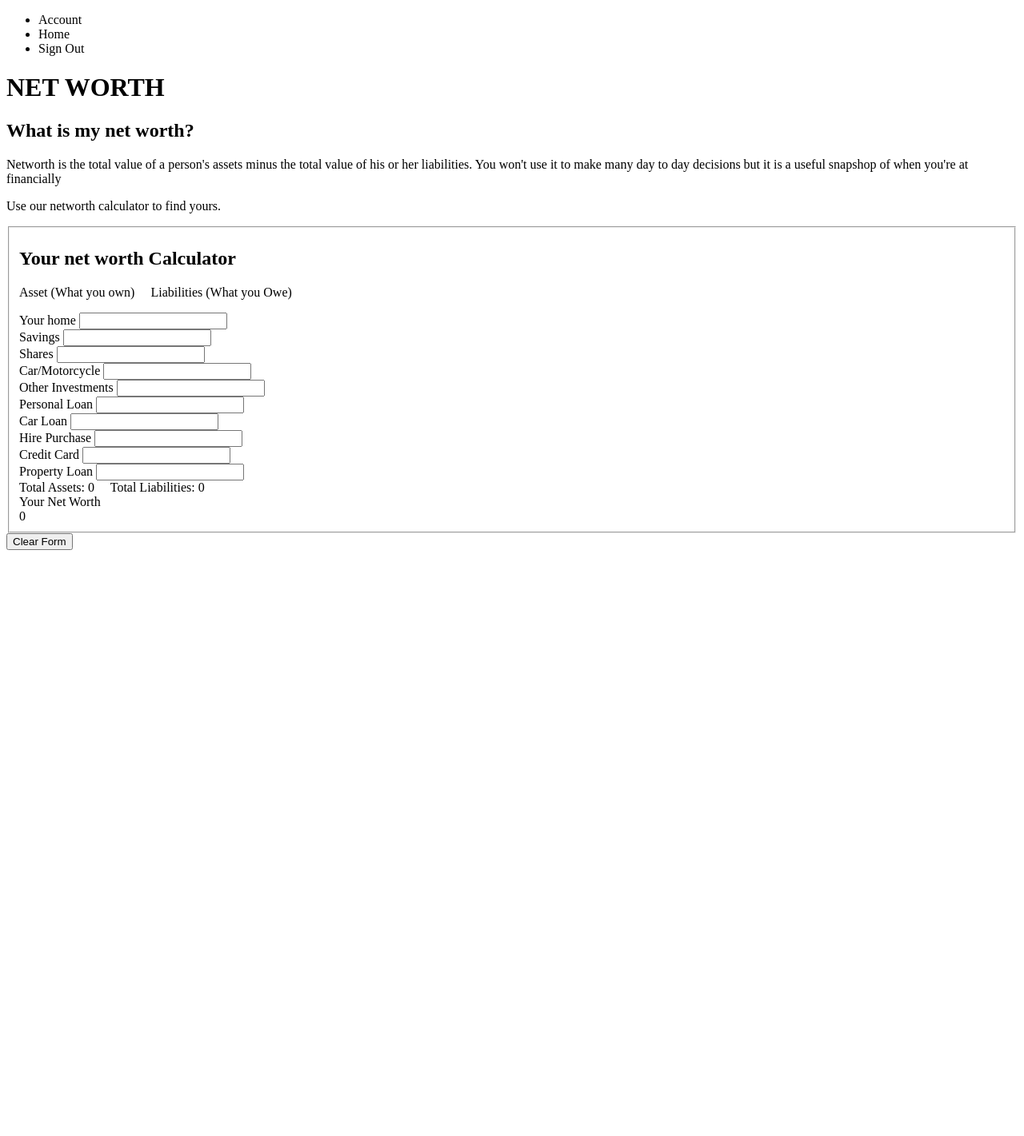
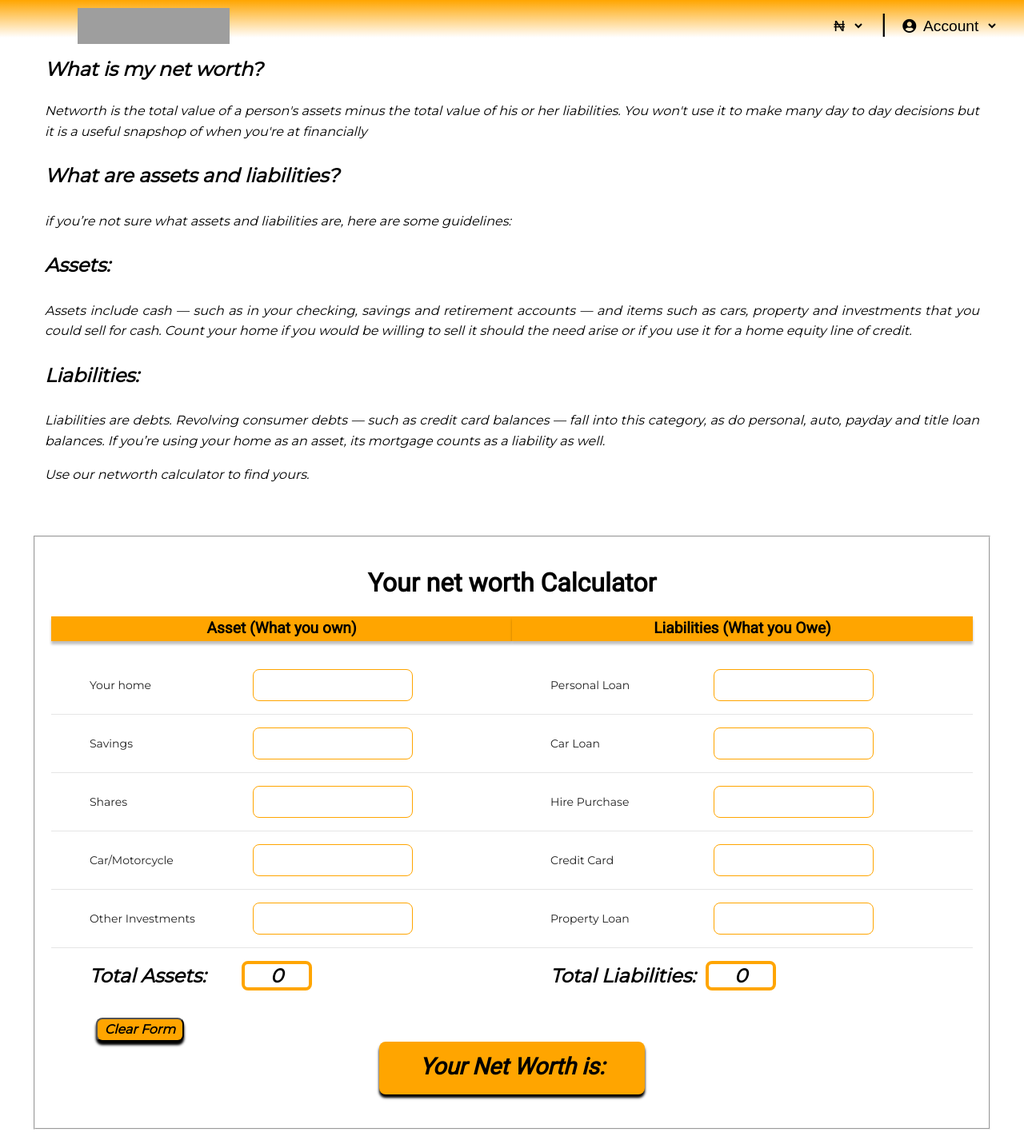
Before and after one commit to hngi/team-horme-net-worth-web-app, a PHP site: page /asset.html in a window 1280 px wide. Shown: the whole page at 80% size. Before the commit the page ends 688 px from the top, so only its background shows below. Run offline with PHP 8.4, Linux system fonts and the light colour scheme; some libraries are stand-ins or nearby versions; grey boxes are pictures that could not be loaded.

Commit message:
Updated assets style

```diff
--- a/asset.html
+++ b/asset.html
@@ -6,64 +6,162 @@
     <title>Networth Calculator</title>
     <meta name="viewport" content="width=device-width, initial-scale=1">
     <link rel="stylesheet" type="text/css" media="screen" href="style.css" />
-
+    <!-- font awesome -->
+    <link
+    rel="stylesheet"
+    href="https://use.fontawesome.com/releases/v5.8.1/css/all.css"
+    integrity="sha384-50oBUHEmvpQ+1lW4y57PTFmhCaXp0ML5d60M1M7uH2+nqUivzIebhndOJK28anvf"
+    crossorigin="anonymous"
+  />
+    <!-- google fonts -->
+    <link href="https://fonts.googleapis.com/css?family=Montserrat&display=swap" rel="stylesheet">
+    <link href="https://fonts.googleapis.com/css?family=Roboto&display=swap" rel="stylesheet">
 </head>
 <body>
-    <nav>
-        <div class="navigation">
+    <header id="header font">
+        <span>
+            <img
+            src="https://res.cloudinary.com/izik4004/image/upload/v1569344486/Group.png"
+            alt="logo"
+            style="height:45px; width:190px; padding: 0.6rem 0;"
+            id="logo-img"
+            />
+        </span>
+
+        <nav id="navigation">
             <ul>
-                <li>Account</li>
-                <li>Home</li>
-                <li>Sign Out</li>
+                <li>
+                    <a class="nav-link">
+                        <select name="currencies" id="">
+                            <option value="">&#8358</option>
+                            <option value="">&#8352</option>
+                            <option value="">&#8360</option>
+                            <option value="">&#8364</option>
+                            <option value="">&#8371</option>
+                            <option value="">&#8368</option>
+                            <option value="">&#8367</option>
+                            <option value="">&#8366</option>
+                            <option value="">&#8365</option>
+                        </select>
+                    </a>
+                </li> <b class="slash">|</b>
+                <li >
+                    <a class="nav-link"><i class="fas fa-user-circle"></i>
+                        <select name="dropdown" id="">
+                            <option value="account">Account</option>
+                            <option value="home">Home</option>
+                            <option value="signout">Sign OUt</option>
+                        </select>
+                    </a>
+                </li>
             </ul>
+        </nav>
+    </header>
+
+    <div class="container">
+        <div class = "main-heading font italize">
+            <h2 class="bold">What is my net worth?</h2>
+            <p> Networth is the total value of a person's assets minus the total value of his or her liabilities.
+                You won't use it to make many day to day decisions but it is a useful snapshop of when you're at financially
+            </p>
+
+            <h3 class="bold">What are assets and liabilities?</h3>
+                <p>if you’re not sure what assets and liabilities are, here are some guidelines:</p>
+
+            <h3 class="bold">Assets:</h3>
+            <p>
+                Assets include cash — such as in your checking,
+                savings and retirement accounts — and items such as cars, property
+                and investments that you could sell for cash.
+                Count your home if you would be willing to sell it
+                should the need arise or if you use it for a home equity line of credit.
+            </p>
+
+            <h3 class="bold">Liabilities:</h3>
+            <p>
+                Liabilities are debts. Revolving consumer
+                debts — such as credit card balances — fall
+                into this category, as do personal, auto, payday and title
+                loan balances. If you’re using
+                your home as an asset, its mortgage counts as a liability as well.
+            </p>
+
+
+            <p>Use our networth calculator to find yours.</p>
         </div>
-    </nav>
-    <div class=" ">
-        <h1>NET WORTH</h1>
-    </div>
-    <div class = " ">
-        <h2>What is my net worth?</h2>
-        <p class = " "> Networth is the total value of a person's assets minus the total value of his or her liabilities. You won't use it to make many day to day decisions but it is a useful snapshop of when you're at financially</p>
-        <p class=" ">Use our networth calculator to find yours.</p>
-    </div>
+
         <form name="frmExample" id="frmExample" method="post">
             <fieldset>
-            <div class = " ">
-                <h2>Your net worth Calculator</h2>
+                <h2 class="form-heading">Your net worth Calculator</h2>
+
+                <div id="assetLiability">
+                    <!-- Assets -->
+                    <div>
+                        <p>Asset (What you own)</p>
+                        <div class="block">
+                            <label>Your home</label>
+                            <input type="text" name="home" value="" class="calc" onblur="rejectNegatives(this)"/>
                         </div>
+                        <div class="block">
+                            <label>Savings</label>
+                            <input type="text" name="savings" value="" class="calc" onblur="rejectNegatives(this)"/>
+                        </div>
+                        <div class="block">
+                            <label>Shares</label>
+                            <input type="text" name="shares" value="" class="calc" onblur="rejectNegatives(this)"/>
+                        </div>
+                        <div class="block">
+                            <label>Car/Motorcycle</label>
+                            <input type="text" name="car" value="" class="calc" onblur="rejectNegatives(this)"/>
+                        </div>
+                        <div class="block">
+                            <label>Other Investments</label>
+                            <input type="text" name="otherinv" value="" class="calc" onblur="rejectNegatives(this)"/>
+                        </div>
+
                         <div>
-                <p class = " ">Asset (What you own) &nbsp; &nbsp; Liabilities (What you Owe)</p>
+                            <div class='totals'>Total Assets: <span id='assets'>0</span></div>
                         </div>
+
+                    </div>
+
+                    <!-- Liabilities -->
                     <div>
-                <!--assets-->
-                    <label>Your home</label>
-                    <input type="text" name="home" value="" class="calc" onblur="rejectNegatives(this)"/><br />
-                    <label>Savings</label>
-                    <input type="text" name="savings" value="" class="calc" onblur="rejectNegatives(this)"/><br />
-                    <label>Shares</label>
-                    <input type="text" name="shares" value="" class="calc" onblur="rejectNegatives(this)"/><br />
-                    <label>Car/Motorcycle</label>
-                    <input type="text" name="car" value="" class="calc" onblur="rejectNegatives(this)"/><br />
-                    <label>Other Investments</label>
-                    <input type="text" name="otherinv" value="" class="calc" onblur="rejectNegatives(this)"/><br />
+                        <p>Liabilities (What you Owe)</p>
+                        <div class="block">
+                            <label>Personal Loan</label>
+                            <input type="text" name="ploan" value="" class="calc2" onblur="rejectNegatives(this)"/>
+                        </div>
+                        <div class="block">
+                            <label>Car Loan</label>
+                            <input type="text" name="cloan" value="" class="calc2" onblur="rejectNegatives(this)"/>
+                        </div>
+                        <div class="block">
+                            <label>Hire Purchase</label>
+                            <input type="text" name="hpurpase" value="" class="calc2" onblur="rejectNegatives(this)"/>
+                        </div>
+                        <div class="block">
+                            <label>Credit Card</label>
+                            <input type="text" name="ccard" value="" class="calc2" onblur="rejectNegatives(this)"/>
+                        </div>
+                        <div class="block">
+                            <label>Property Loan</label>
+                            <input type="text" name="proploan" value="" class="calc2" onblur="rejectNegatives(this)"/>
+                        </div>
 
-                    <!--liabilities-->
-                    <label>Personal Loan</label>
-                    <input type="text" name="ploan" value="" class="calc2" onblur="rejectNegatives(this)"/><br />
-                    <label>Car Loan</label>
-                    <input type="text" name="cloan" value="" class="calc2" onblur="rejectNegatives(this)"/><br />
-                    <label>Hire Purchase</label>
-                    <input type="text" name="hpurpase" value="" class="calc2" onblur="rejectNegatives(this)"/><br />
-                    <label>Credit Card</label>
-                    <input type="text" name="ccard" value="" class="calc2" onblur="rejectNegatives(this)"/><br />
-                    <label>Property Loan</label>
-                    <input type="text" name="proploan" value="" class="calc2" onblur="rejectNegatives(this)"/><br />
+                        <div>
+                            <div class='totals'>Total Liabilities: <span id='liabilities'>0</span></div>
                         </div>
-            <span class='totals'>Total Assets: <span id='assets'>0</span></span> &nbsp; &nbsp; <span class='totals'>Total Liabilities: <span id='liabilities'>0</span></span><br/>
-            <span>Your Net Worth</span><br/>
-            <div id='total'>0</div>
+                    </div>
+                </div>
+
+                <input id="clear-form" type="reset" name="reset" value="Clear Form" onclick="resetform()"/>
+                <div id='total' class="italize bold">Your Net Worth is:</div>
+
             </fieldset>
-        <input type="reset" name="reset" value="Clear Form" onclick="resetform()"/>
+
+        </form>
+    </div>
 
 
     <script src="horme.js"></script>
--- a/style.css
+++ b/style.css
@@ -64,3 +64,177 @@
 #agree{
     margin-top: 1%;
 }
+
+/* Asset Page */
+.container{
+    max-width: 1200px;
+    margin: 0 auto;
+    font-size: 16px;
+    line-height: 1.6;
+}
+header {
+    position: fixed;
+    top: 0;
+    left: 0;
+    width: 100%;
+    height: 47px;
+    background: linear-gradient(180deg, #FFA500 0%, rgba(15, 15, 15, 0) 100%);
+    color: #000;
+    display: grid;
+    grid-template-columns: 30% 70%;
+    text-align: center;
+    padding: 0;
+    margin: 0;
+    opacity: 1;
+}
+#navigation {
+    text-align: right;
+    margin: 0 1rem 0 0 ;
+    padding: 0.6rem 0;
+}
+#navigation ul{
+    margin-top: 0;
+}
+#navigation li {
+    display: inline-block;
+    font-family: 'Montserrat', sans-serif;
+    font-size: 1.1rem;
+    padding: 0 1rem;
+    list-style-type: none;
+}
+#navigation a {
+    text-decoration: none;
+    color: #000;
+}
+#navigation a:hover {
+    color: #926819;
+}
+#navigation select{
+    font-size: 1.2rem;
+    background: transparent;
+    border: none;
+    cursor: pointer;
+}
+
+/* General classes */
+.slash{
+    font-size: 2rem;
+    font-weight: bold;
+}
+.italize {
+    font-style: italic;
+}
+.font {
+    font-family: 'Montserrat', sans-serif;
+}
+.bold {
+    font-size: 1.5rem;
+    font-weight: bold !important;
+}
+.block {
+    padding: 1rem 0 1rem 3rem;
+    border-bottom: 1px solid #e5e5e5;
+}
+.main-heading {
+    margin: 2rem 0;
+    padding: 1rem;
+    text-align: justify;
+    color: #000;
+}
+form .form-heading{
+    font-family: 'Roboto', sans-serif;
+    font-weight: bold;
+    font-size: 2rem;
+    text-align: center;
+    margin-bottom: 0 !important;
+}
+form #assetLiability{
+    font-family: 'Roboto', sans-serif;
+    display: grid;
+    grid-template-columns: 50% 50%;
+    padding: 0.5rem;
+    margin: 0.5rem 0;
+}
+form #assetLiability p{
+    font-family: 'Roboto', sans-serif;
+    font-style: normal;
+    font-weight: bold;
+    font-size: 1.2rem;
+    text-align: center;
+    background: #FFA500;
+    margin-top: 0;
+    box-shadow: 0px 4px 3px rgba(0, 0, 0, 0.25);
+}
+form #assetLiability label{
+    display: inline-block;
+    width: 200px;
+    font-family: 'Montserrat', sans-serif;
+    font-style: normal;
+    font-weight: normal;
+    font-size: 14px;
+    line-height: 20px;
+    text-align: center;
+    color: #222222;
+    text-align: left;
+}
+form #assetLiability input{
+    display: inline-block;
+    width: 200px;
+    height: 40px;
+    font-size: 14px;
+    background: #FFFFFF;
+    border: 1px solid #FFA500;
+    box-sizing: border-box;
+    border-radius: 8px;
+}
+form .totals {
+    font-family: 'Montserrat', sans-serif;
+    font-style: italic;
+    font-weight: bold;
+    font-size: 1.5rem;
+    text-align: left;
+    padding: 1rem 0 1rem 3rem;
+    color: #000000;
+}
+form .totals #assets, form .totals #liabilities{
+    text-align: left;
+    height: 45px;
+    background: #FFFFFF;
+    border: 4px solid #FFA500;
+    box-sizing: border-box;
+    border-radius: 8px;
+    padding: 0 2rem;
+}
+form .totals #assets {
+    margin-left: 2.4rem;
+}
+form .totals #liabilities {
+    margin-left: 0.4rem;
+}
+form #total {
+    font-family: 'Roboto', sans-serif;
+    font-size: 1.8rem;
+    width: 300px;
+    height: 50px;
+    margin: 0 auto;
+    padding: 0.5rem 1rem;
+    text-align: center;
+    background: #FFA500;
+    box-shadow: 0px 4px 3px #000000, 0px 4px 4px rgba(0, 0, 0, 0.25);
+    border-radius: 8px;
+    margin-bottom: 2rem;
+}
+form #clear-form{
+    width: 110px;
+    height: 30px;
+    font-family: 'Montserrat', sans-serif;
+    font-style: italic;
+    font-weight: 600;
+    font-size: 16px;
+    line-height: 20px;
+    text-align: center;
+    background: #FFA500;
+    box-shadow: 0px 4px 3px #000000, 0px 4px 4px rgba(0, 0, 0, 0.25);
+    border-radius: 8px;
+    margin-left: 4rem;
+}
```
Lines whose indentation alone changed are shown as unchanged.
